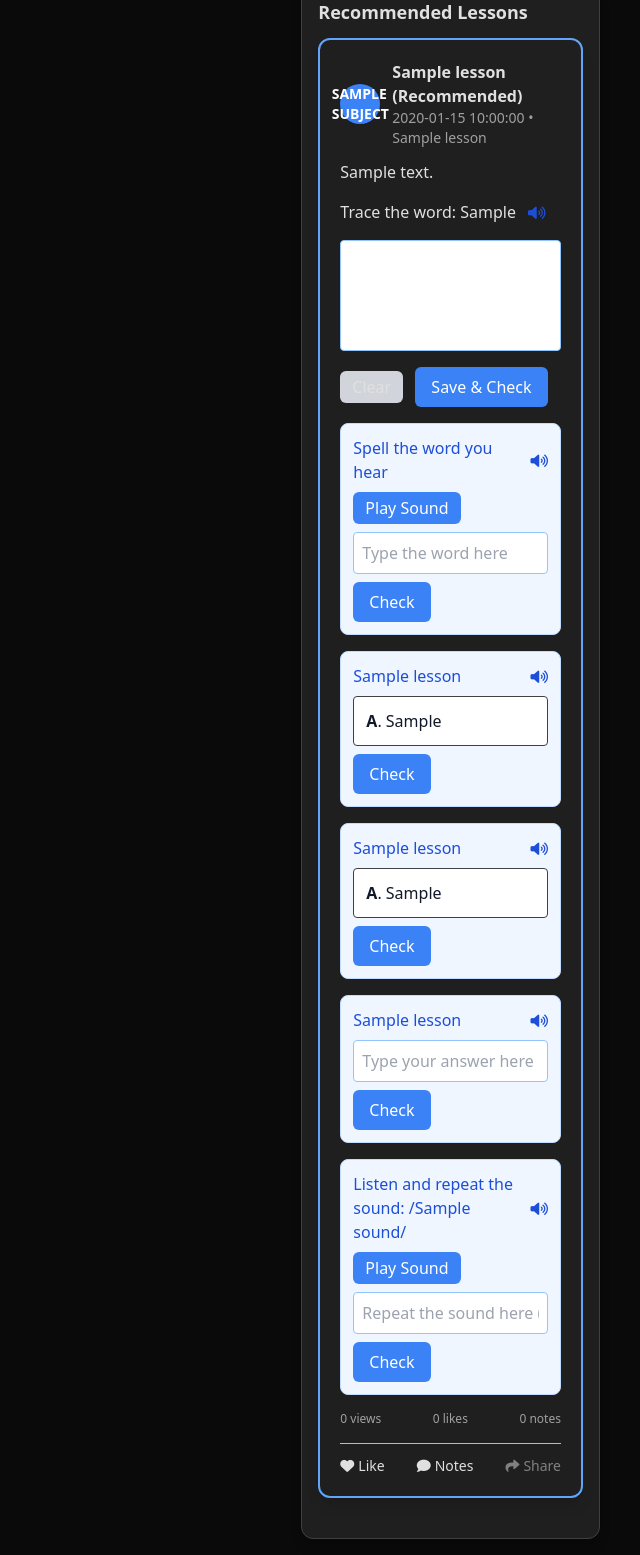
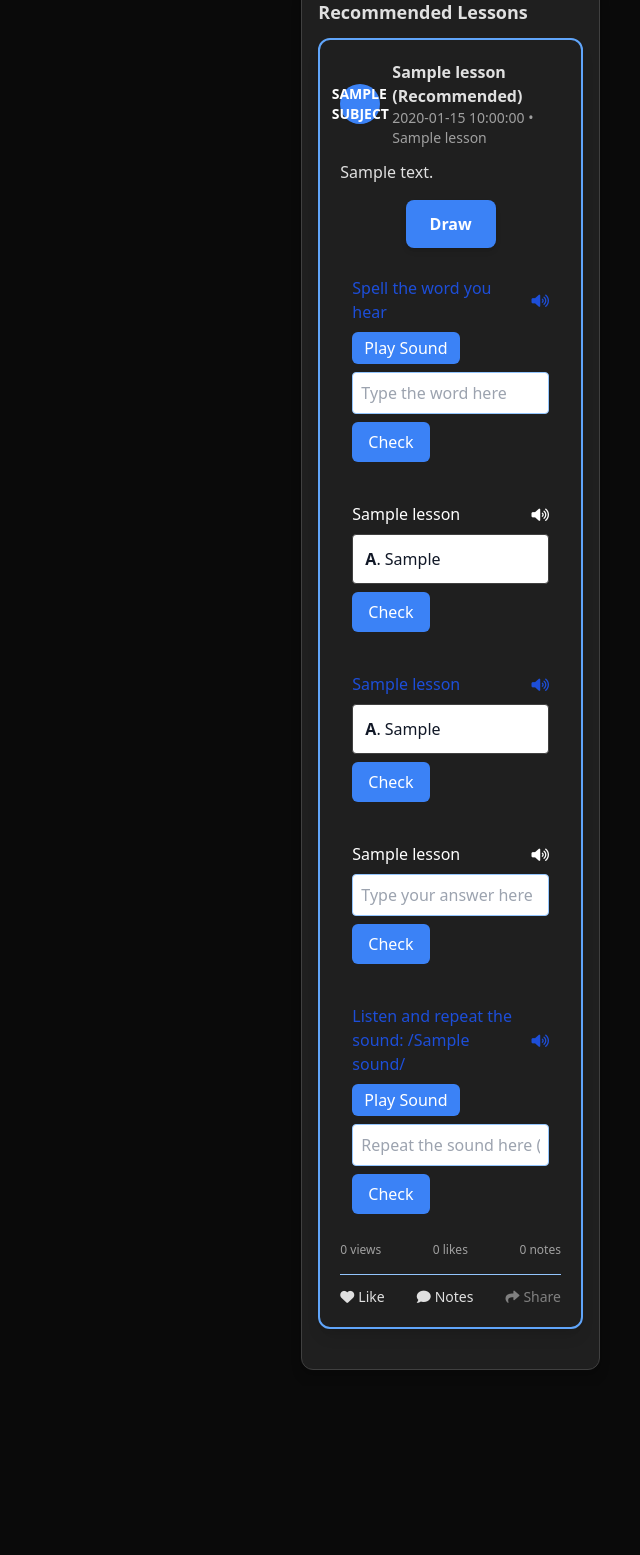
Before and after one commit to MarketExpander99/EduGrok, a Flask app: template templates/home.html.j2 in a window 1280 px wide. Shown: the part 1062-2617 px from the top of the page, without its empty margins (640-1280 px from the left). After the commit the page ends 2432 px from the top, so only its background shows below. Run offline with Flask 3, Linux system fonts and the light colour scheme; the template is opened without the code that fills it: most values are stand-ins (such as "Sample title", 1, 10 or a date in 2020); some libraries are stand-ins or nearby versions.

Commit message:
lesson card updates

```diff
--- a/templates/lesson_card.html.j2
+++ b/templates/lesson_card.html.j2
@@ -1,6 +1,8 @@
 <!-- Filename: lesson_card.html.j2 -->
 {# Updated: Refactored to modular structure. Removed inline activity HTML; replaced with conditional {% include %} for each activity type. Retained overall card layout, header, description, stats, actions, and comments. Moved activity-specific JS to sub-templates where possible, but kept shared global functions (e.g., submitActivity, speakQuestion) here. Adjusted classes and IDs for consistency. Preserved pulse-border, completion styling. #}
 {# Fix: Disabled sequencing logic to enable all activities/controls by default—no more grayed-out buttons. Added force-cleanup in init. #}
+{# Enhancement: For trace activity, replaced direct include with "Draw" button that toggles responsive popup (full-width mobile, 70% desktop) containing trace_activity.html.j2. Added JS for popup toggle/close. Removed any bg-blue-50 references; relies on sub-template minimal styling for consistency across activities. #}
+{# Fix: Ensured trace popup centers on viewport (screen) by removing outer padding, adding body overflow hidden on open/close to prevent scroll interference. #}
 
 <div class="card bg-grok-surface border-2 border-blue-400 p-5 rounded-xl shadow-lg hover:-translate-y-1 hover:shadow-xl transition-all duration-200 max-w-lg mx-auto mb-6 {% if post.is_new %}pulse-border bg-blue-50/20{% endif %}" id="lesson-{{ post.lesson.id | default(post.id) }}">
     <div class="flex items-center mb-3">
@@ -15,7 +17,21 @@
     <p class="text-grok-text mb-4 prose prose-sm max-w-none">{{ post.lesson.description | default('Dive into this interactive lesson!') | safe }}</p>
     <div class="space-y-4 mb-4">
         {% if post.lesson.trace_word %}
-            {% include 'trace_activity.html.j2' %}
+            <div class="text-center">
+                <button onclick="window.toggleTracePopup({{ post.lesson.id | default(post.id) }})" class="bg-blue-500 text-white px-6 py-3 rounded-lg font-semibold hover:bg-blue-600 transition shadow-md">Draw</button>
+            </div>
+            <!-- Trace Popup -->
+            <div id="trace-popup-{{ post.lesson.id | default(post.id) }}" class="fixed inset-0 z-50 hidden flex items-center justify-center bg-black bg-opacity-50" style="backdrop-filter: blur(4px);">
+                <div class="bg-grok-surface rounded-xl shadow-2xl border border-grok-border w-full max-w-4xl max-h-[90vh] overflow-y-auto md:max-w-5xl">
+                    <div class="p-6 border-b border-grok-border flex justify-between items-center">
+                        <h3 class="text-xl font-bold text-grok-text">Trace Activity</h3>
+                        <button onclick="window.toggleTracePopup({{ post.lesson.id | default(post.id) }})" class="text-grok-text hover:text-grok-accent text-2xl">&times;</button>
+                    </div>
+                    <div class="p-6">
+                        {% include 'trace_activity.html.j2' %}
+                    </div>
+                </div>
+            </div>
         {% endif %}
         {% if post.lesson.spell_word %}
             {% include 'spell_activity.html.j2' %}
@@ -107,6 +123,21 @@ if (!window.initAllActivities) {
   }
 }
 
+if (!window.toggleTracePopup) {
+  window.toggleTracePopup = function(lessonId) {
+    const popup = document.getElementById(`trace-popup-${lessonId}`);
+    if (popup.classList.contains('hidden')) {
+      popup.classList.remove('hidden');
+      document.body.style.overflow = 'hidden'; // Prevent background scroll
+      // Init canvas in popup context
+      setTimeout(() => window.initCanvas(lessonId), 100);
+    } else {
+      popup.classList.add('hidden');
+      document.body.style.overflow = ''; // Restore scroll
+    }
+  }
+}
+
 if (!window.initCanvas) {
   window.initCanvas = function(lessonId) {
     const canvas = document.getElementById(`trace-canvas-${lessonId}`);
@@ -164,6 +195,29 @@ if (!window.clearCanvas) {
     const canvas = document.getElementById(canvasId);
     const ctx = canvas.getContext('2d');
     ctx.clearRect(0, 0, canvas.width, canvas.height);
+  }
+}
+
+if (!window.drawShape) {
+  window.drawShape = function(lessonId, shape) {
+    const canvasId = `trace-canvas-${lessonId}`;
+    const canvas = document.getElementById(canvasId);
+    if (!canvas) return;
+    const ctx = canvas.getContext('2d');
+    const rect = canvas.getBoundingClientRect();
+    const centerX = canvas.width / 2;
+    const centerY = canvas.height / 2;
+    const radius = 50;
+    ctx.strokeStyle = document.getElementById(`color-${lessonId}`)?.value || '#000';
+    ctx.lineWidth = parseInt(document.getElementById(`width-${lessonId}`)?.value || 3);
+    ctx.beginPath();
+    if (shape === 'circle') {
+      ctx.arc(centerX, centerY, radius, 0, 2 * Math.PI);
+    } else if (shape === 'square') {
+      const size = 100;
+      ctx.rect(centerX - size/2, centerY - size/2, size, size);
+    }
+    ctx.stroke();
   }
 }
 
--- a/templates/math_activity.html.j2
+++ b/templates/math_activity.html.j2
@@ -1,11 +1,11 @@
 <!-- Filename: math_activity.html.j2 -->
 <!-- New: Extracted math activity section. Includes question, speaker icon, input field, and check button. -->
-<!-- Fix: Removed hardcoded 'opacity-50 disabled-activity' classes and 'disabled' attrs—main JS now enables everything. -->
+<!-- Fix: Removed hardcoded 'opacity-50 disabled-activity' classes and 'disabled' attrs—main JS now enables everything. Removed bg-blue-50 and border-blue-200 wrappers to match trace activity's minimal display. Changed text-blue-700 to text-white for better contrast on dark backgrounds. -->
 {% if not post.completed %}
-<div class="activity-section p-3 bg-blue-50 rounded-lg border border-blue-200" data-type="math">
+<div class="activity-section p-3" data-type="math">
     <div class="flex items-center mb-2">
-        <h4 class="text-blue-700 font-medium flex-grow">{{ post.lesson.math_question }}</h4>
-        <button type="button" onclick="window.speakQuestion('{{ post.lesson.math_question }}', this)" class="ml-2 text-blue-700 hover:text-blue-500 transition" aria-label="Read question aloud">
+        <h4 class="text-white font-medium flex-grow">{{ post.lesson.math_question }}</h4>
+        <button type="button" onclick="window.speakQuestion('{{ post.lesson.math_question }}', this)" class="ml-2 text-white hover:text-gray-300 transition" aria-label="Read question aloud">
             <i class="fas fa-volume-up text-sm"></i>
         </button>
     </div>
@@ -13,7 +13,7 @@
     <button type="button" onclick="window.submitActivity(event, {{ post.lesson.id | default(post.id) }}, 'math')" data-type="math" class="check-btn bg-blue-500 text-white px-4 py-2 rounded-md hover:bg-blue-600 mt-2 transition">Check</button>
 </div>
 {% else %}
-<div class="activity-section p-3 bg-green-50 rounded-lg border border-green-200" data-type="math">
+<div class="activity-section p-3" data-type="math">
     <h4 class="text-green-700 font-medium">{{ post.lesson.math_question }} (Completed)</h4>
 </div>
 {% endif %}
--- a/templates/mc_activity.html.j2
+++ b/templates/mc_activity.html.j2
@@ -1,11 +1,11 @@
 <!-- Filename: mc_activity.html.j2 -->
 <!-- New: Extracted multiple-choice activity section. Includes question, speaker/sound buttons, option buttons, hidden input, and check button. Uses selectMcOption for selection. -->
-<!-- Fix: Removed hardcoded 'opacity-50 disabled-activity' classes and 'disabled' attrs—main JS now enables everything. -->
+<!-- Fix: Removed hardcoded 'opacity-50 disabled-activity' classes and 'disabled' attrs—main JS now enables everything. Removed bg-blue-50 and border-blue-200 wrappers to match trace activity's minimal display. Changed text-blue-700 to text-white for better contrast on dark backgrounds. -->
 {% if not post.completed %}
-<div class="activity-section p-3 bg-blue-50 rounded-lg border border-blue-200" data-type="mc">
+<div class="activity-section p-3" data-type="mc">
     <div class="flex items-center mb-2">
-        <h4 class="text-blue-700 font-medium flex-grow">{{ post.lesson.mc_question }}</h4>
-        <button type="button" onclick="window.speakQuestion('{{ post.lesson.mc_question }}', this)" class="ml-2 text-blue-700 hover:text-blue-500 transition" aria-label="Read question aloud">
+        <h4 class="text-white font-medium flex-grow">{{ post.lesson.mc_question }}</h4>
+        <button type="button" onclick="window.speakQuestion('{{ post.lesson.mc_question }}', this)" class="ml-2 text-white hover:text-gray-300 transition" aria-label="Read question aloud">
             <i class="fas fa-volume-up text-sm"></i>
         </button>
         {% if '/' in post.lesson.mc_question %}
@@ -24,7 +24,7 @@
     <button type="button" onclick="window.submitActivity(event, {{ post.lesson.id | default(post.id) }}, 'mc')" data-type="mc" class="check-btn bg-blue-500 text-white px-4 py-2 rounded-md hover:bg-blue-600 mt-2 transition">Check</button>
 </div>
 {% else %}
-<div class="activity-section p-3 bg-green-50 rounded-lg border border-green-200" data-type="mc">
+<div class="activity-section p-3" data-type="mc">
     <h4 class="text-green-700 font-medium">{{ post.lesson.mc_question }} (Completed)</h4>
 </div>
 {% endif %}
--- a/templates/sentence_activity.html.j2
+++ b/templates/sentence_activity.html.j2
@@ -1,8 +1,8 @@
 <!-- Filename: sentence_activity.html.j2 -->
 <!-- New: Extracted sentence completion activity section. Similar to MC but for sentence options. Uses selectMcOption with 'sentence' type. -->
-<!-- Fix: Removed hardcoded 'opacity-50 disabled-activity' classes and 'disabled' attrs—main JS now enables everything. -->
+<!-- Fix: Removed hardcoded 'opacity-50 disabled-activity' classes and 'disabled' attrs—main JS now enables everything. Removed bg-blue-50 and border-blue-200 wrappers to match trace activity's minimal display. -->
 {% if not post.completed %}
-<div class="activity-section p-3 bg-blue-50 rounded-lg border border-blue-200" data-type="sentence">
+<div class="activity-section p-3" data-type="sentence">
     <div class="flex items-center mb-2">
         <h4 class="text-blue-700 font-medium flex-grow">{{ post.lesson.sentence_question }}</h4>
         <button type="button" onclick="window.speakQuestion('{{ post.lesson.sentence_question }}', this)" class="ml-2 text-blue-700 hover:text-blue-500 transition" aria-label="Read question aloud">
@@ -21,7 +21,7 @@
     <button type="button" onclick="window.submitActivity(event, {{ post.lesson.id | default(post.id) }}, 'sentence')" data-type="sentence" class="check-btn bg-blue-500 text-white px-4 py-2 rounded-md hover:bg-blue-600 mt-2 transition">Check</button>
 </div>
 {% else %}
-<div class="activity-section p-3 bg-green-50 rounded-lg border border-green-200" data-type="sentence">
+<div class="activity-section p-3" data-type="sentence">
     <h4 class="text-green-700 font-medium">{{ post.lesson.sentence_question }} (Completed)</h4>
 </div>
 {% endif %}
--- a/templates/sound_activity.html.j2
+++ b/templates/sound_activity.html.j2
@@ -1,8 +1,7 @@
 <!-- Filename: sound_activity.html.j2 -->
 <!-- New: Standalone template for sound activity (phonics sound matching/repeat). Includes audio player, matching options or input, and speaker icon. Assumes lesson.sound field; can be extended for matching. For now, basic play and repeat input. -->
-<!-- Fix: Removed hardcoded 'opacity-50 disabled-activity' classes and 'disabled' attrs—main JS now enables everything. -->
-{% if post.lesson.sound and not post.completed %}
-<div class="activity-section p-3 bg-blue-50 rounded-lg border border-blue-200" data-type="sound">
+<!-- Fix: Removed hardcoded 'opacity-50 disabled-activity' classes and 'disabled' attrs—main JS now enables everything. Removed bg-blue-50 and border-blue-200 wrappers to match trace activity's minimal display; ensured data-type="sound" on submit button for proper handling. -->
+{% if post.lesson.sound and not post.completed %}<div class="activity-section p-3" data-type="sound">
     <div class="flex items-center mb-2">
         <h4 class="text-blue-700 font-medium flex-grow">Listen and repeat the sound: /{{ post.lesson.sound }}/</h4>
         <button type="button" onclick="window.speakQuestion('Listen and repeat the sound: /{{ post.lesson.sound }}/', this)" class="ml-2 text-blue-700 hover:text-blue-500 transition" aria-label="Read instruction aloud">
@@ -15,7 +14,7 @@
 </div>
 {% else %}
 {% if post.lesson.sound %}
-<div class="activity-section p-3 bg-green-50 rounded-lg border border-green-200" data-type="sound">
+<div class="activity-section p-3" data-type="sound">
     <h4 class="text-green-700 font-medium">Listen and repeat the sound: /{{ post.lesson.sound }}/ (Completed)</h4>
 </div>
 {% endif %}
--- a/templates/spell_activity.html.j2
+++ b/templates/spell_activity.html.j2
@@ -1,8 +1,8 @@
 <!-- Filename: spell_activity.html.j2 -->
 <!-- New: Extracted spelling activity section. Includes sound play button, input field, and check button. Speaker icon for instruction. -->
-<!-- Fix: Removed hardcoded 'opacity-50 disabled-activity' classes and 'disabled' attrs—main JS now enables everything. -->
+<!-- Fix: Removed hardcoded 'opacity-50 disabled-activity' classes and 'disabled' attrs—main JS now enables everything. Removed bg-blue-50 and border-blue-200 wrappers to match trace activity's minimal display. -->
 {% if not post.completed %}
-<div class="activity-section p-3 bg-blue-50 rounded-lg border border-blue-200" data-type="spell">
+<div class="activity-section p-3" data-type="spell">
     <div class="flex items-center mb-2">
         <h4 class="text-blue-700 font-medium flex-grow">Spell the word you hear</h4>
         <button type="button" onclick="window.speakQuestion('Spell the word you hear', this)" class="ml-2 text-blue-700 hover:text-blue-500 transition" aria-label="Read instruction aloud">
@@ -14,7 +14,7 @@
     <button type="button" onclick="window.submitActivity(event, {{ post.lesson.id | default(post.id) }}, 'spell')" data-type="spell" class="check-btn bg-blue-500 text-white px-4 py-2 rounded-md hover:bg-blue-600 mt-2 transition">Check</button>
 </div>
 {% else %}
-<div class="activity-section p-3 bg-green-50 rounded-lg border border-green-200" data-type="spell">
+<div class="activity-section p-3" data-type="spell">
     <h4 class="text-green-700 font-medium">Spell the word you hear: {{ post.lesson.spell_word }} (Completed)</h4>
 </div>
 {% endif %}
--- a/templates/trace_activity.html.j2
+++ b/templates/trace_activity.html.j2
@@ -1,18 +1,41 @@
-{% if not post.completed %}
-
-
-        Trace the word: {{ post.lesson.trace_word }}
-        <button type="button" onclick="window.speakQuestion(&#x27;Trace the word: {{ post.lesson.trace_word }}&#x27;, this)" class="ml-2 text-blue-700 hover:text-blue-500 transition" aria-label="Read instruction aloud">
+<!-- Filename: trace_activity.html.j2 -->
+<!-- Fix: Standardized submit button with proper onclick and data attributes to resolve "Activity not found!" error. Removed HTML entities for cleaner code. -->
+<!-- Enhancement: Added color picker, stroke width selector, and shape tools (circle/square buttons) for interactive drawing. Canvas now includes faint guide text rendering (assumes JS init). Minimal styling to match other activities without extra blue box. -->
+<!-- Fix: Changed text-blue-700 to text-white for consistency with dark theme backgrounds; updated speaker hover to text-gray-300. -->
+{% if post.lesson.trace_word and not post.completed %}
+<div class="activity-section p-3" data-type="trace">
+    <div class="flex items-center mb-2">
+        <h4 class="text-white font-medium flex-grow">Trace the word: {{ post.lesson.trace_word }}</h4>
+        <button type="button" onclick="window.speakQuestion('Trace the word: {{ post.lesson.trace_word }}', this)" class="ml-2 text-white hover:text-gray-300 transition" aria-label="Read instruction aloud">
             <i class="fas fa-volume-up text-sm"></i>
         </button>
+    </div>
 
-    <canvas id="trace-canvas-{{ post.lesson.id | default(post.id) }}" width="400" height="200" class="border border-blue-300 rounded bg-white mb-2 w-full" style="touch-action: none;"></canvas>
-    <button type="button" onclick="window.clearCanvas(&#x27;trace-canvas-{{ post.lesson.id | default(post.id) }}&#x27;)" class="bg-gray-300 text-grok-text px-3 py-1 rounded-md hover:bg-gray-400 transition mr-2">Clear</button>
-    <button type="button" onclick="window.submitActivity(event, {{ post.lesson.id | default(post.id) }}, &#x27;trace&#x27;)" data-type="trace" data-value="drawn" class="check-btn bg-blue-500 text-white px-4 py-2 rounded-md hover:bg-blue-600 transition">Save &#x26; Check</button>
+    <!-- Drawing Tools -->
+    <div class="flex flex-wrap items-center gap-2 mb-2 text-sm">
+        <label>Color: <input type="color" id="color-{{ post.lesson.id | default(post.id) }}" value="#000000" class="w-8 h-6 rounded"></label>
+        <label>Width:
+            <select id="width-{{ post.lesson.id | default(post.id) }}" class="p-1 border rounded text-xs">
+                <option value="1">Thin</option>
+                <option value="3" selected>Medium</option>
+                <option value="5">Thick</option>
+            </select>
+        </label>
+        <button type="button" onclick="window.drawShape('{{ post.lesson.id | default(post.id) }}', 'circle')" class="px-2 py-1 bg-gray-200 rounded text-xs hover:bg-gray-300 transition">Circle</button>
+        <button type="button" onclick="window.drawShape('{{ post.lesson.id | default(post.id) }}', 'square')" class="px-2 py-1 bg-gray-200 rounded text-xs hover:bg-gray-300 transition">Square</button>
+    </div>
 
+    <canvas id="trace-canvas-{{ post.lesson.id | default(post.id) }}" width="400" height="200" class="border border-blue-300 rounded bg-white mb-2 w-full" style="touch-action: none; cursor: crosshair;"></canvas>
+
+    <div class="flex gap-2">
+        <button type="button" onclick="window.clearCanvas('trace-canvas-{{ post.lesson.id | default(post.id) }}')" class="bg-gray-300 text-grok-text px-3 py-1 rounded-md hover:bg-gray-400 transition">Clear</button>
+        <button type="button" onclick="window.submitActivity(event, {{ post.lesson.id | default(post.id) }}, 'trace')" data-type="trace" data-value="drawn" class="check-btn bg-blue-500 text-white px-4 py-2 rounded-md hover:bg-blue-600 transition">Save & Check</button>
+    </div>
+</div>
 {% else %}
-
-
-    Trace the word: {{ post.lesson.trace_word }} (Completed)
-
+{% if post.lesson.trace_word %}
+<div class="activity-section p-3" data-type="trace">
+    <h4 class="text-green-700 font-medium">Trace the word: {{ post.lesson.trace_word }} (Completed)</h4>
+</div>
 {% endif %}
+{% endif %}
```
